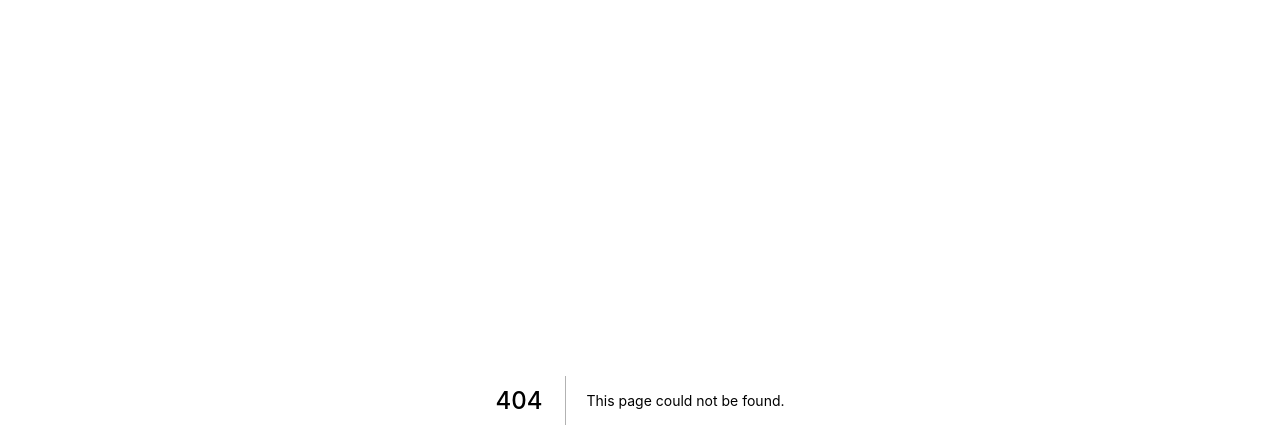
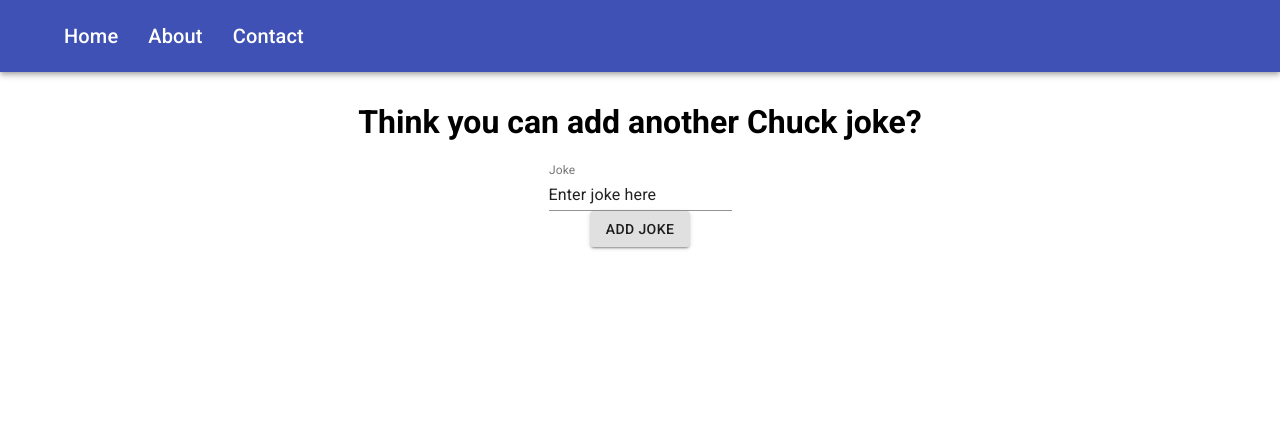
Before and after one commit to shanialmog/glowing-couscous, a Next.js app: page /chuck in a window 1280 px wide. Before the commit this address had no page. Shown: the top 448 px of the page. Built offline with nearby package versions, Linux system fonts and the light colour scheme.

Commit message:
add post joke to api chuck

```diff
--- a/pages/api/chuck.js
+++ b/pages/api/chuck.js
@@ -7,9 +7,13 @@ const jokes = [
 
 
 export default (req, res) => {
+    if (req.method === 'POST') {
+        jokes.push(req)
+    } else {
     res.statusCode = 200
     res.setHeader('Content-Type', 'application/json')
     const joke = jokes[Math.floor(Math.random() * jokes.length)]
     console.log(joke)
     res.end(JSON.stringify({joke}))
-  }
+    }
+}
--- /dev/null
+++ b/pages/chuck.js
@@ -0,0 +1,24 @@
+import Layout from '../components/Layout'
+import TextField from '@material-ui/core/TextField'
+import Button from '@material-ui/core/Button'
+
+const Chuck = () => {
+    const handleSubmit = (e) => {
+        e.preventDefault()
+    }
+    return (
+    <Layout>
+        <h1>Think you can add another Chuck joke?</h1>
+        <form  onSubmit={handleSubmit} noValidate autoComplete="off">
+            <div>
+                <TextField label="Joke" id="standard-adornment-amount" defaultValue="Enter joke here" />
+            </div>
+            <div>
+                <Button type="submit" variant="contained">Add joke</Button>
+            </div>
+        </form>
+    </Layout>
+    )
+}
+
+export default Chuck
```
Also changed, not shown: components/Home/index.js (+17 -0 lines).
